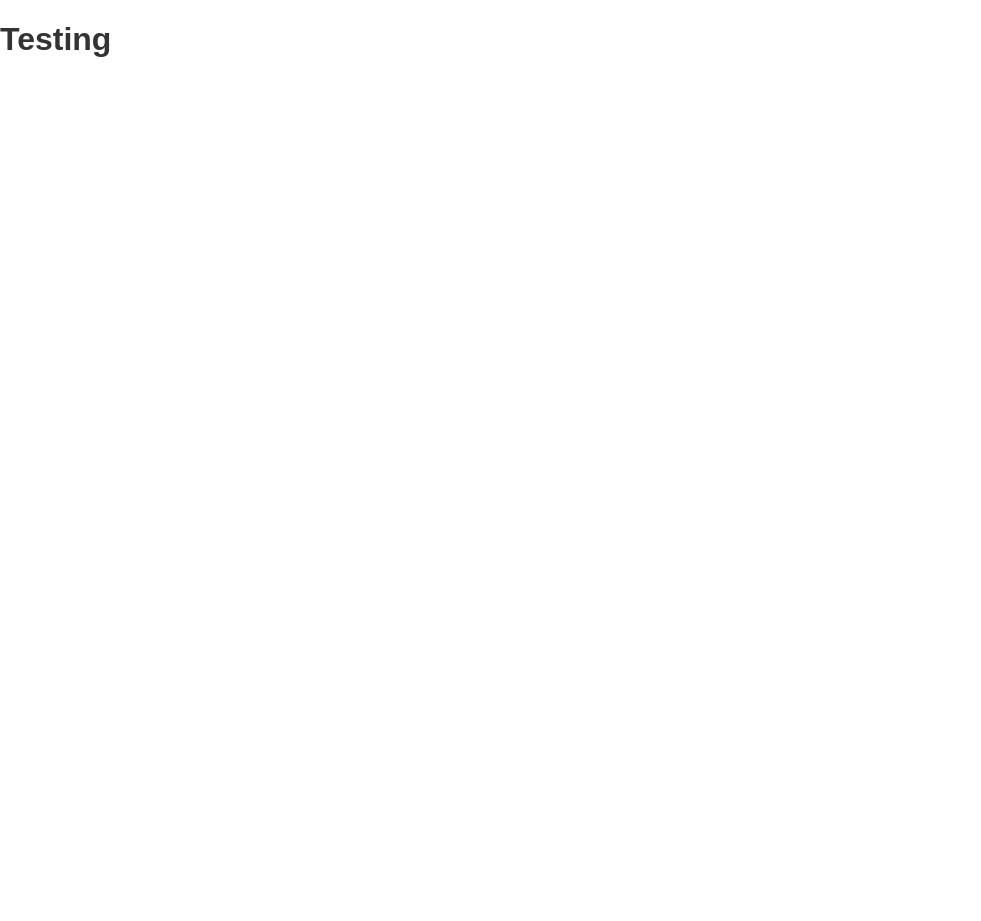
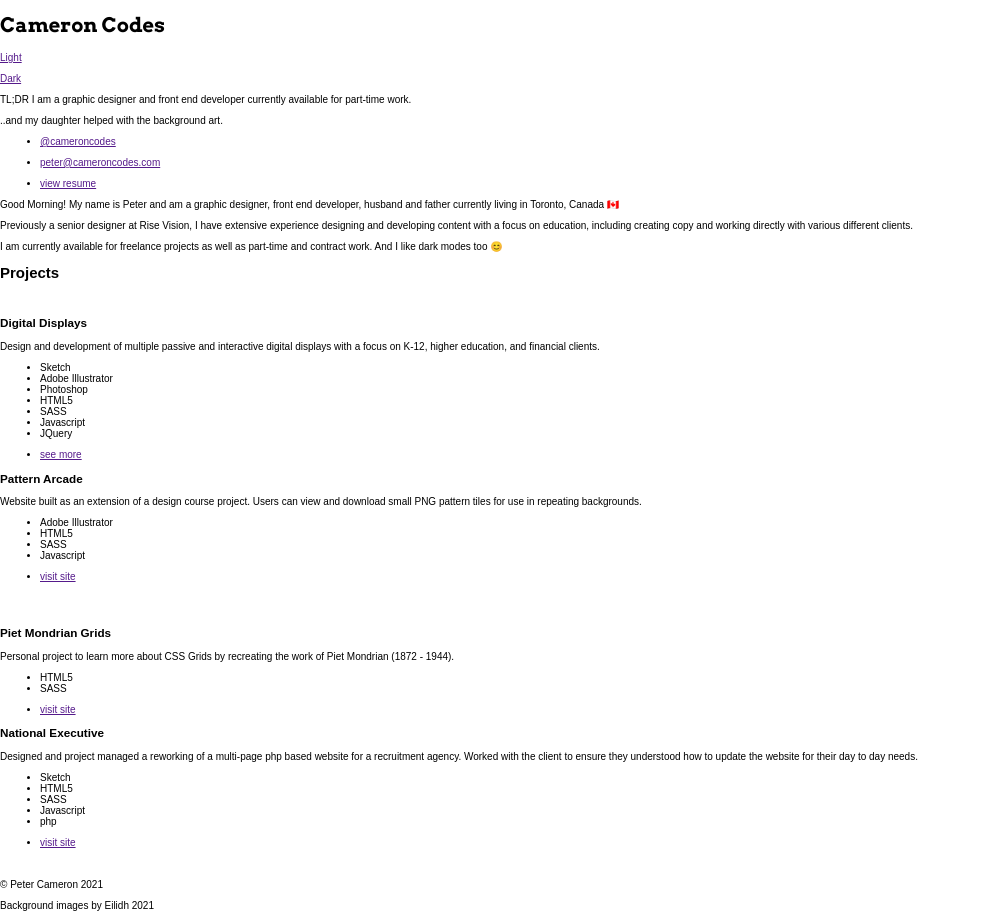
Before and after one commit to pcsandford/alfpogs, a website: page index.html in a window 1280 px wide. Shown: the whole page, without its empty margins (0-981 px from the left). Before the commit the page ends 800 px from the top, so only its background shows below. Drawn offline with nearby package versions, Linux system fonts and the light colour scheme; files that its build step writes are made by us from their sources.

Commit message:
adds base html layout, fonts and colours

```diff
--- a/index.html
+++ b/index.html
@@ -3,12 +3,153 @@
 <head>
 	<meta charset="UTF-8">
 	<meta name="viewport" content="width=device-width, initial-scale=1.0">
-	<title>Test</title>
+	<title>Cameron Codes</title>
+	<link rel="preconnect" href="https://fonts.gstatic.com">
+	<link href="https://fonts.googleapis.com/css2?family=Arvo:wght@700&family=Lato:wght@400;700&display=swap" rel="stylesheet">
 	<link rel="stylesheet" href="dist/css/style.css">
 </head>
 <body>
-	<h1>Testing</h1>
 
-<script src="dist/scripts/script.js"></script>
+	<div class="wrapper">
+		<header>
+			<h1>Cameron Codes</h1>
+			<div class="button button--light-dark" id="buttonLightDark">
+				<a href=""><p class="button--light-dark__text" id="buttonLightText">Light</p></a>
+				<a href=""><p class="button--light-dark__text" id="buttonDarkText">Dark</p></a>
+			</div>
+		</header>
+
+		<section class="tldr">
+			<p><span class="text--special">TL;DR</span> I am a graphic designer and front end developer currently available for part-time work.</p>
+			<p>..and my daughter helped with the background art.</p>
+			<ul class="social-buttons">
+				<li class="button button--twitter">
+					<a href="">
+						<p>@cameroncodes</p>
+					</a>
+				</li>
+				<li class="button button--email">
+					<a href="">
+						<p>peter@cameroncodes.com</p>
+					</a>
+				</li>
+				<li class="button button--resume">
+					<a href="">
+						<p>view resume</p>
+					</a>
+				</li>
+			</ul>
+
+		</section>
+
+		<main>
+
+			<section class="intro">
+				<p><span class="text--special" id="greeting">Good Morning!</span> My name is Peter and  am a graphic designer, front end developer, husband and father currently living in Toronto, Canada 🇨🇦</p>
+				<p>Previously a senior designer at Rise Vision, I have extensive experience designing and developing content with a focus on education, including creating copy and working directly with various different clients.</p>
+				<p>I am currently available for freelance projects as well as part-time and contract work.<span class="text--dark-only" id="darkModeMessage"> And I like dark modes too 😊</span></p>
+			</section>
+
+			<section class="projects">
+				<h2 class="text-subtitle">Projects</h2>
+
+				<div class="project project--right">
+					<img src="" alt="">
+					<div class="project__text">
+						<h3>Digital Displays</h3>
+						<p>Design and development of multiple passive and interactive digital displays with a focus on K-12, higher education, and financial clients.</p>
+						<ul class="skills-list">
+							<li>Sketch</li>
+							<li>Adobe Illustrator</li>
+							<li>Photoshop</li>
+							<li>HTML5</li>
+							<li>SASS</li>
+							<li>Javascript</li>
+							<li>JQuery</li>
+						</ul>
+						<ul>
+							<li class="button button--more">
+								<a href="">
+									<p>see more</p>
+								</a>
+							</li>
+						</ul>
+					</div>
+				</div>
+
+				<div class="project project--left">
+					<div class="project__text">
+						<h3>Pattern Arcade</h3>
+						<p>Website built as an extension of a design course project. Users can view and download small PNG pattern tiles for use in repeating backgrounds.</p>
+						<ul class="skills-list">
+							<li>Adobe Illustrator</li>
+							<li>HTML5</li>
+							<li>SASS</li>
+							<li>Javascript</li>
+						</ul>
+						<ul>
+							<li class="button button--visit">
+								<a href="">
+									<p>visit site</p>
+								</a>
+							</li>
+						</ul>
+					</div>
+					<img src="" alt="">
+				</div>
+
+				<div class="project project--right">
+					<img src="" alt="">
+					<div class="project__text">
+						<h3>Piet Mondrian Grids</h3>
+						<p>Personal project to learn more about CSS Grids by recreating the work of Piet Mondrian (1872 - 1944).</p>
+						<ul class="skills-list">
+							<li>HTML5</li>
+							<li>SASS</li>
+						</ul>
+						<ul>
+							<li class="button button--visit">
+								<a href="">
+									<p>visit site</p>
+								</a>
+							</li>
+						</ul>
+					</div>
+				</div>
+
+				<div class="project project--left">
+					<div class="project__text">
+						<h3>National Executive</h3>
+						<p>Designed and project managed a reworking of a multi-page php based website for a recruitment agency. Worked with the client to ensure they understood how to update the website for their day to day needs.</p>
+						<ul class="skills-list">
+							<li>Sketch</li>
+							<li>HTML5</li>
+							<li>SASS</li>
+							<li>Javascript</li>
+							<li>php</li>
+						</ul>
+						<ul>
+							<li class="button button--visit">
+								<a href="">
+									<p>visit site</p>
+								</a>
+							</li>
+						</ul>
+					</div>
+					<img src="" alt="">
+				</div>
+
+			</section>
+
+		</main>
+
+		<footer>
+			<p>&copy Peter Cameron 2021</p>
+			<p>Background images by Eilidh 2021</p>
+		</footer>
+	</div>
+
+
+	<script src="dist/scripts/script.js"></script>
 </body>
 </html>
--- a/styles/style.scss
+++ b/styles/style.scss
@@ -5,4 +5,25 @@ input[type=reset],input[type=submit]{-webkit-appearance:button;cursor:pointer;}b
 
 * { -moz-box-sizing: border-box; -webkit-box-sizing: border-box; box-sizing: border-box; }
 
-body {color:#333;}
+html	{
+
+	//fonts
+	font-size:10px;
+	--serif:"Arvo", serif;
+	--sans-serif:"Lato", sans-serif;
+
+	//colours
+	//light mode
+	--text-light-base:#34495E;
+	--text-light-accent:#C0392B;
+	--text-light-subtle:#7F8FA6;
+
+	//dark mode
+	--background:#30336B;
+	--text-dark-base:#DCDDE1;
+	--text-dark-accent:#ECCC68;
+}
+
+h1 {
+	font-family:var(--serif);
+}
```
